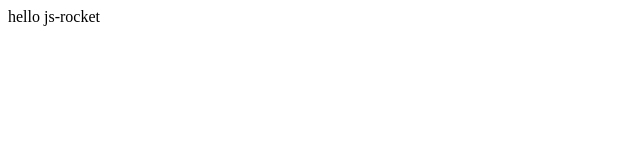
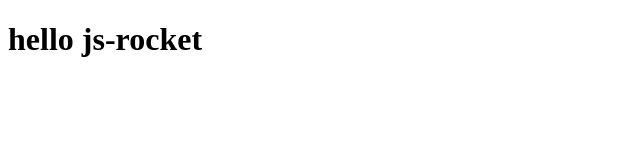
Before and after one commit to VaidaBarbora/js-rocket, a plain HTML site: page index.html in a window 1280 px wide. Shown: the whole page, without its empty margins (0-640 px from the left). Drawn offline with Linux system fonts and the light colour scheme.

Commit message:
Update index.html

```diff
--- a/index.html
+++ b/index.html
@@ -1,5 +1,30 @@
-hello js-rocket
+<!DOCTYPE html>
+<html>
+<head>
+	<title>JS Rocket</title>
+	<script type="text/javascript">
+		var car = {
+			make: "VW",
+			type: "polo",
+			color: 'blue',
+			isTurnedON: false,
+			numberOfWheels: 4,
+			seats: [
+				'seat 1',
+				'seat 2',
+				'seat 3',
+				'seat 4'
+			]
+		};
 
-<script type="text/javascript">
-	console.log('hello there friends!')
-</script>
+		console.log('hello there friends!')
+	</script>
+</head>
+<body>
+
+	<h1>
+		hello js-rocket
+
+	</h1>
+</body>
+</html>
```
